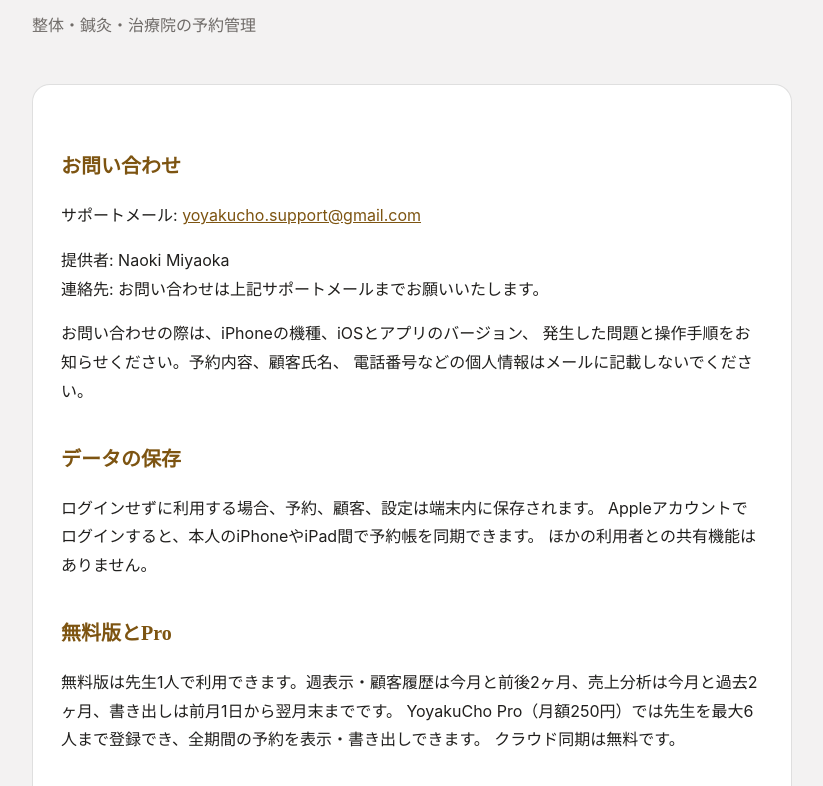
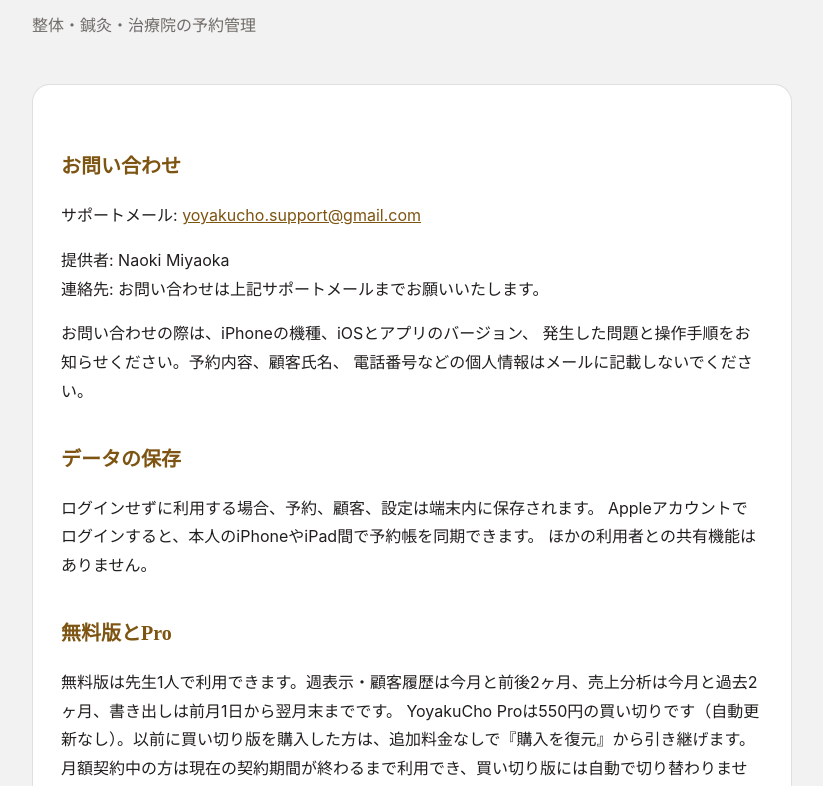
Before and after one commit to aicat1122/simple-yoyakucho-support, a plain HTML site: page index.html in a window 1280 px wide. Shown: the part 147-933 px from the top of the page, without its empty margins (228-1051 px from the left). Drawn offline with Linux system fonts and the light colour scheme.

Commit message:
Update Pro pricing to JPY 550 lifetime purchase

```diff
--- a/index.html
+++ b/index.html
@@ -38,7 +38,7 @@
     <h2>無料版とPro</h2>
     <p>
       無料版は先生1人で利用できます。週表示・顧客履歴は今月と前後2ヶ月、売上分析は今月と過去2ヶ月、書き出しは前月1日から翌月末までです。
-      YoyakuCho Pro（月額250円）では先生を最大6人まで登録でき、全期間の予約を表示・書き出しできます。
+      YoyakuCho Proは550円の買い切りです（自動更新なし）。以前に買い切り版を購入した方は、追加料金なしで『購入を復元』から引き継げます。月額契約中の方は現在の契約期間が終わるまで利用でき、買い切り版には自動で切り替わりません。
       クラウド同期は無料です。
     </p>
 
```
